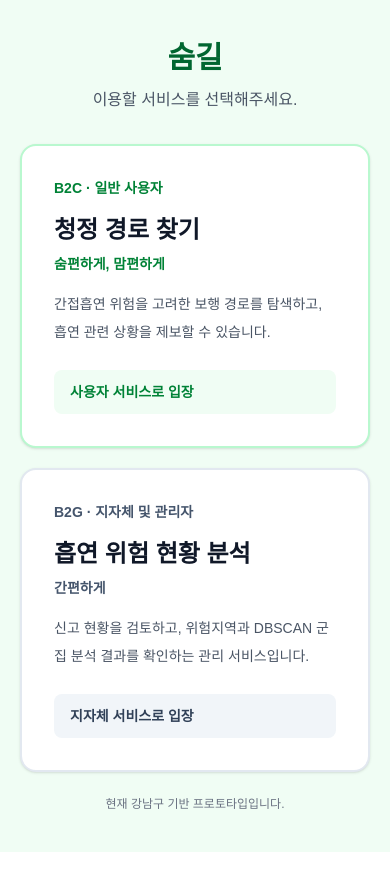
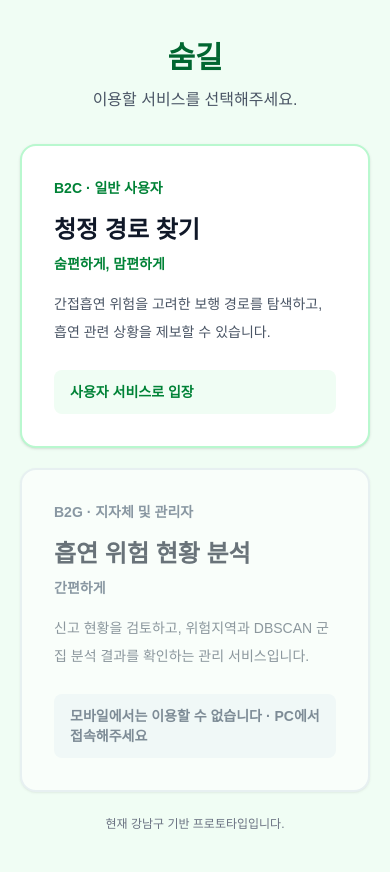
Before and after one commit to o-seonghwan/Soom, a React (Vite) app in the folder app/frontend/: page / in a window 390 px wide. Built offline with nearby package versions, Linux system fonts and the light colour scheme.

Commit message:
feat(mobile): restrict B2G dashboard to desktop-sized viewports

```diff
--- a/app/frontend/src/App.tsx
+++ b/app/frontend/src/App.tsx
@@ -1,5 +1,5 @@
 
-import { useState } from "react";
+import { useEffect, useState } from "react";
 
 import B2CApp from "./B2CApp";
 import B2GDashboard from "./B2GDashboard";
@@ -9,6 +9,14 @@ type ServiceMode = "b2c" | "b2g" | null;
 export default function App() {
   const [serviceMode, setServiceMode] =
     useState<ServiceMode>(null);
+  const [isMobile, setIsMobile] = useState(() => window.matchMedia("(max-width: 760px)").matches);
+
+  useEffect(() => {
+    const query = window.matchMedia("(max-width: 760px)");
+    const update = () => setIsMobile(query.matches);
+    query.addEventListener("change", update);
+    return () => query.removeEventListener("change", update);
+  }, []);
 
   // 최초 서비스 선택 화면
   if (serviceMode === null) {
@@ -55,8 +63,10 @@ export default function App() {
             {/* B2G 지자체 */}
             <button
               type="button"
-              onClick={() => setServiceMode("b2g")}
-              className="rounded-2xl border-2 border-slate-200 bg-white p-8 text-left shadow-sm transition hover:border-slate-500 hover:shadow-md"
+              onClick={() => { if (!isMobile) setServiceMode("b2g"); }}
+              disabled={isMobile}
+              aria-label={isMobile ? "지자체 서비스는 데스크톱에서 이용할 수 있습니다" : "지자체 서비스로 입장"}
+              className="rounded-2xl border-2 border-slate-200 bg-white p-8 text-left shadow-sm transition hover:border-slate-500 hover:shadow-md disabled:cursor-not-allowed disabled:opacity-60"
             >
               <p className="text-sm font-bold text-slate-600">
                 B2G · 지자체 및 관리자
@@ -74,7 +84,7 @@ export default function App() {
               </p>
 
               <div className="mt-6 rounded-lg bg-slate-100 px-4 py-3 text-sm font-semibold text-slate-700">
-                지자체 서비스로 입장
+                {isMobile ? "모바일에서는 이용할 수 없습니다 · PC에서 접속해주세요" : "지자체 서비스로 입장"}
               </div>
             </button>
           </div>
@@ -102,6 +112,15 @@ export default function App() {
 
       {serviceMode === "b2c" ? (
         <B2CApp />
+      ) : isMobile ? (
+        <main className="flex h-full items-center justify-center bg-slate-50 px-6 text-center">
+          <div className="max-w-sm rounded-2xl border border-slate-200 bg-white p-8 shadow-sm">
+            <h1 className="text-xl font-bold text-slate-800">숨길 B2G · 모바일 이용 제한</h1>
+            <p className="mt-3 text-sm leading-6 text-slate-600">
+              관리자 대시보드는 넓은 화면이 필요합니다. 데스크톱에서 이용해주세요.
+            </p>
+          </div>
+        </main>
       ) : (
         <B2GDashboard />
       )}
```
